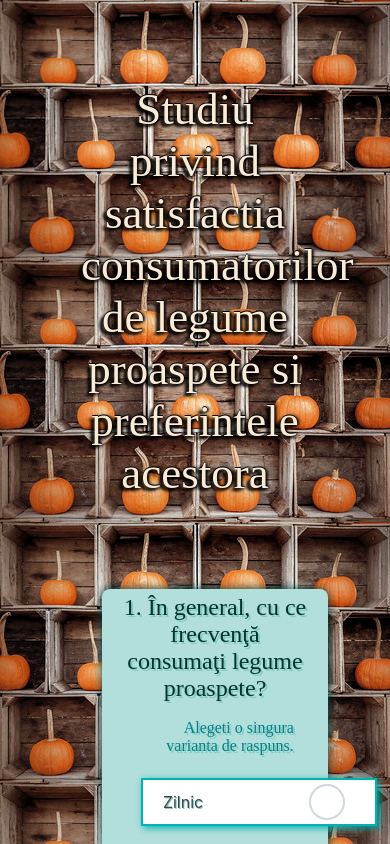
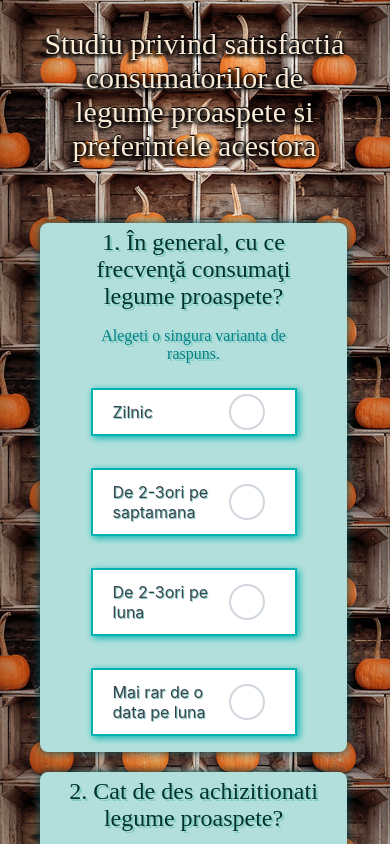
Before and after one commit to valentinastan/licenta-chestionar-frontend, a React (Create React App) app: page / in a window 390 px wide. Shown: the top 844 px of the page. Built offline with nearby package versions, Linux system fonts and the light colour scheme.

Commit message:
added tablet/phone mode

```diff
--- a/src/cssComponents/multipleChoiceQuestion.css
+++ b/src/cssComponents/multipleChoiceQuestion.css
@@ -10,7 +10,7 @@
 .multipleChoiceQuestion .errorMessage {
   color: white;
   text-shadow: 2px 2px 5px red;
-  background-image: linear-gradient(to top, rgba(255,0,0,0), rgba(255,0,0,1));
+  background-image: linear-gradient(to top, rgba(255,0,0,0), #e60000);
   background-color: white;
   font-family: fantasy;
   text-align: center;
@@ -31,11 +31,10 @@
   font-size: 20px;
 }
 
-.allVariants{
+.allVariants {
   display: flex;
   padding: 0 10% 5% 10%;
   flex-wrap: wrap;
-  /*justify-content: center;*/
   align-content: center;
 }
 
@@ -129,3 +128,34 @@
   cursor: pointer;
   visibility: hidden;
 }
+
+@media screen and (max-width: 1450px) {
+  .choicesType div {
+    margin: -1% 24% 3%;
+  }
+  .allVariants {
+    padding: 0 10% 5% 21%;
+  }
+}
+
+@media screen and (max-width: 1024px) {
+  .choicesType div {
+    margin: -1% 12% 3%;
+  }
+  .allVariants {
+    padding: 0 4% 5% 9%;
+  }
+}
+
+@media screen and (max-width: 500px) {
+  .choicesType div {
+    text-align: center;
+  }
+  .allVariants{
+    padding: 0;
+    justify-content: center
+  }
+  .variant label {
+    width: 120px;
+  }
+}
--- a/src/cssComponents/questionnaire.css
+++ b/src/cssComponents/questionnaire.css
@@ -55,3 +55,23 @@ p {
   text-align: center;
   font-style: oblique;
 }
+
+@media screen and (max-width: 1600px) {
+  h1 {
+    padding: 2% 7% 0 13%;
+  }
+}
+
+@media screen and (max-width: 500px) {
+  .questionnaire {
+    margin: 0 11% 0 0;
+  }
+  h1 {
+    font-size: 30px;
+    padding: 2% 0% 0 12%;
+  }
+  button {
+    margin-bottom: 10%;
+    margin-left: 36%;
+  }
+}
--- a/src/helpers/allQuestions.js
+++ b/src/helpers/allQuestions.js
@@ -244,7 +244,7 @@ const allQuestions = {
     7: {
       id: 7,
       text: 'Referindu-vă la categoriile de legume proaspete cultivate şi în România, care dintre următoarele'+
-      'afirmaţii referitoare la achiziţionarea lor vi se potriveşte cel mai bine?',
+      ' afirmaţii referitoare la achiziţionarea lor vi se potriveşte cel mai bine?',
       variante: {
         1: {
           val: 'Prefer sa cumpar legume autohtone',
--- a/src/index.css
+++ b/src/index.css
@@ -10,6 +10,11 @@ body {
   width: 100%;
 }
 
+@media screen and (max-width: 4096) {
+  body {
+    background-image: url("./z-images/4096size.jpg");
+  }
+}
 @media screen and (max-width: 3072px) {
   body {
     background-image: url("./z-images/3072size.jpg");
```
Also changed, not shown: 1 other file (tests, documents, lock files or other folders).
